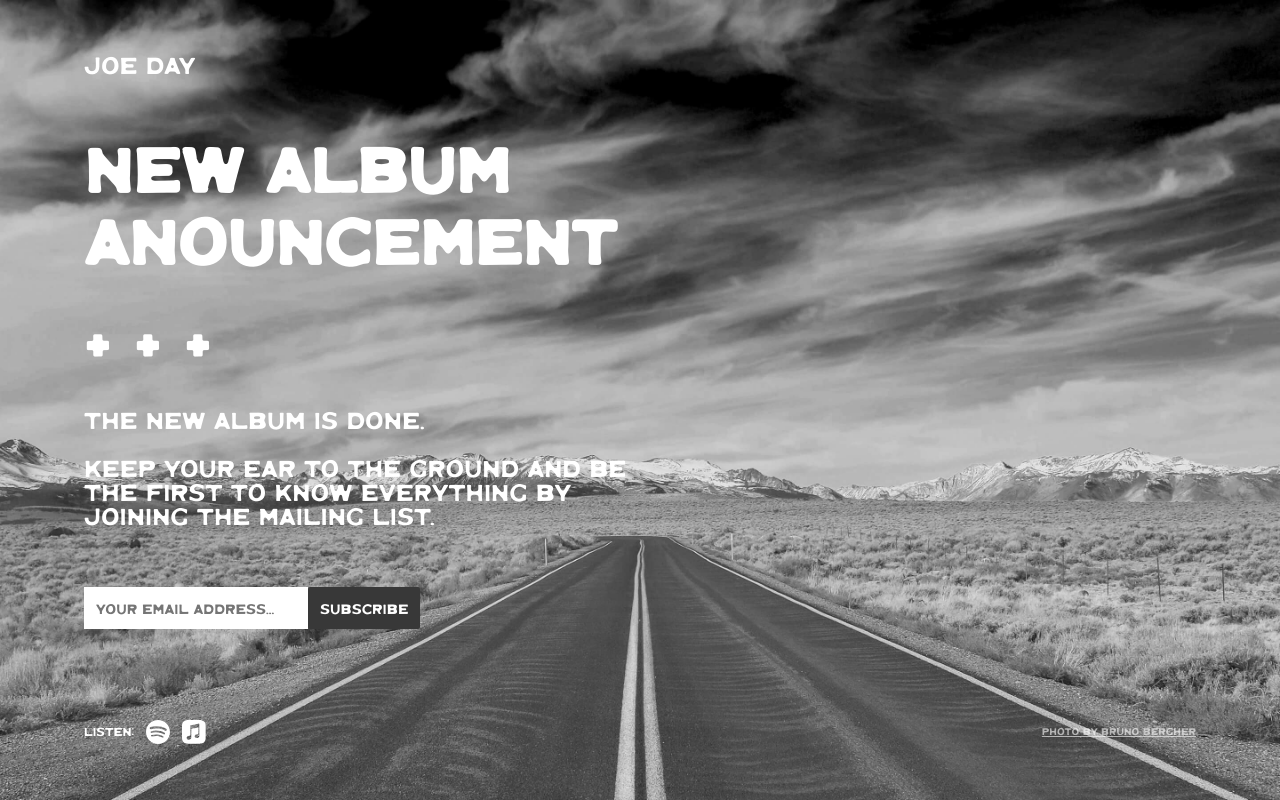
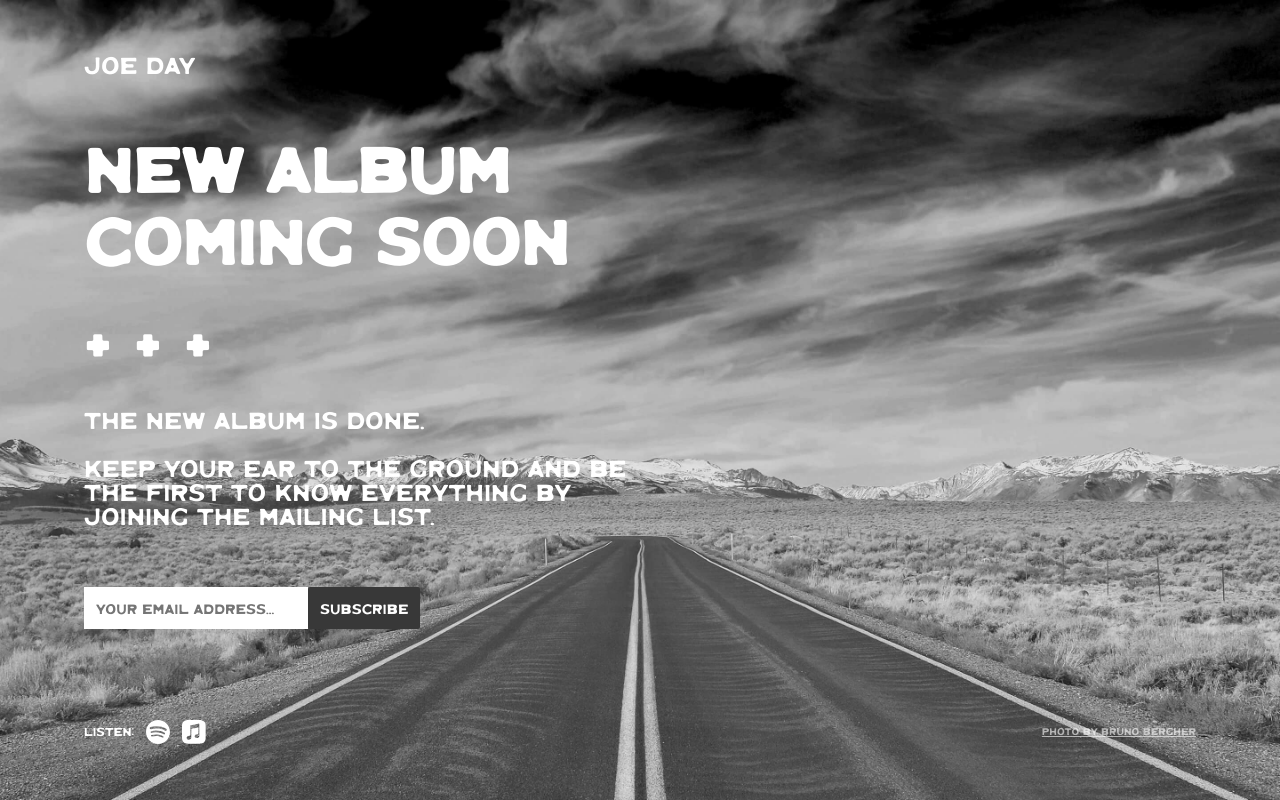
Before and after one commit to joeday/joedaymusic, a React (Create React App) app: page / in a window 1280 px wide. Built offline with nearby package versions, Linux system fonts and the light colour scheme.

Commit message:
change headline to NEW ALBUM COMING SOON

```diff
--- a/src/App.js
+++ b/src/App.js
@@ -9,7 +9,7 @@
       <main className="landing-page">
         <header className="site-header">Joe Day</header>
         <section className="site-content">
-          <h1>New album anouncement</h1>
+          <h1>New album coming soon</h1>
           <p className="divider">+ + +</p>
           <p>The new album is done.</p>
           <p>Keep your ear to the ground and be the first to know everything by joining the mailing list.</p>
```
